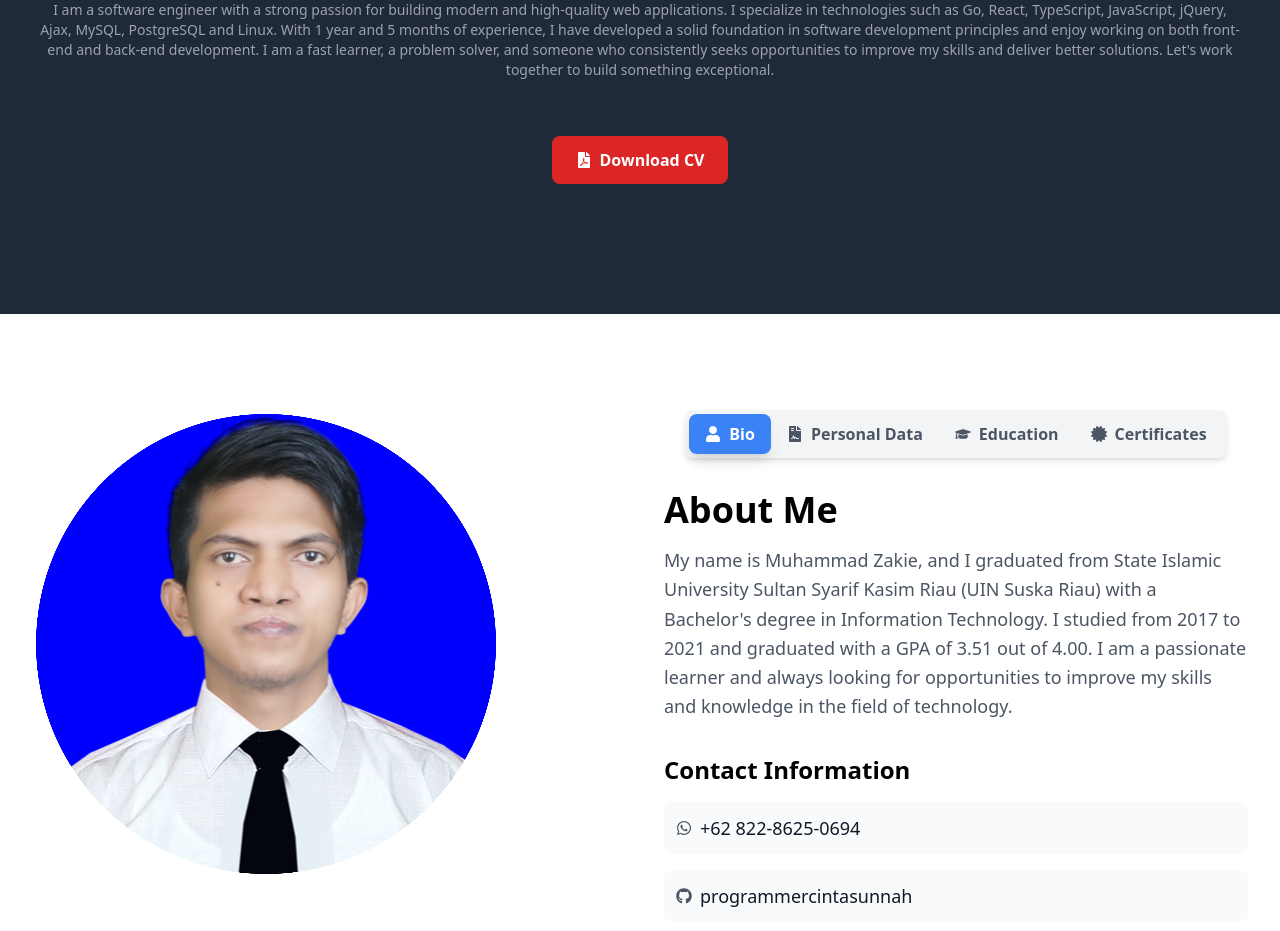
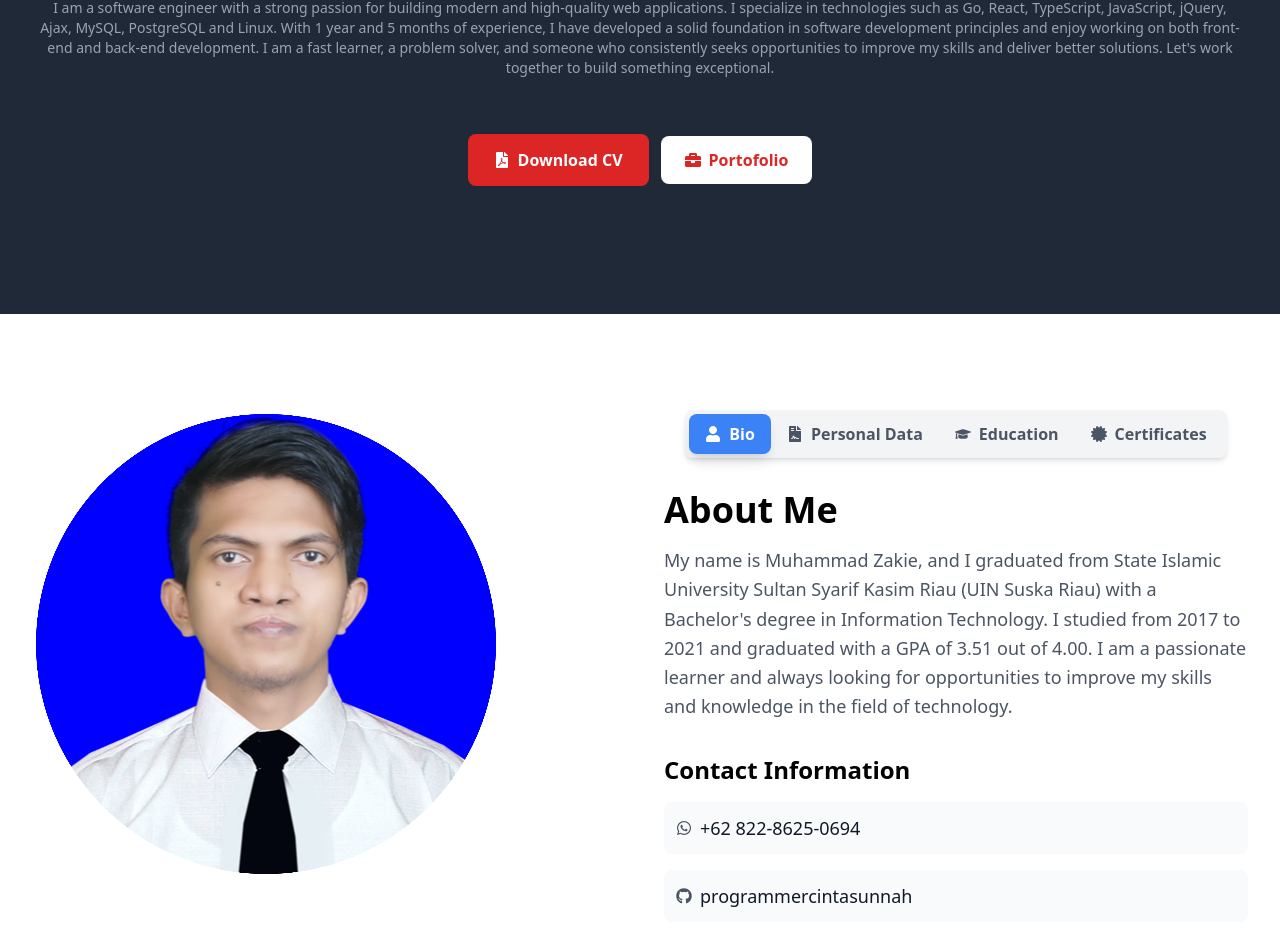
Before and after one commit to programmercintasunnah/zakie, a React (Create React App) app: page / in a window 1280 px wide. Shown: the part 822-1753 px from the top of the page. Built offline with nearby package versions, Linux system fonts and the light colour scheme.

Commit message:
add portfolio button with inverse styling from download cv

```diff
--- a/src/components/Home.js
+++ b/src/components/Home.js
@@ -1,5 +1,5 @@
 import React from "react";
-import { FaFilePdf } from "react-icons/fa";
+import { FaFilePdf, FaBriefcase } from "react-icons/fa";
 import { useProfile } from "../context/ProfileContext";
 // import { motion } from "framer-motion";
 
@@ -53,10 +53,19 @@ const Home = () => {
           target="_blank"
           rel="noreferrer"
           href="https://drive.google.com/drive/folders/15O8n-smVbigJYJV2BbfdRZ2feBKaprLc?usp=share_link"
-          className="inline-flex hover:bg-red-500 bg-red-600 hover:border-2 hover:border-white text-white font-bold py-3 px-6 rounded-lg items-center"
+          className="inline-flex hover:bg-white hover:text-red-600 bg-red-600 hover:border-2 hover:border-red-600 text-white font-bold py-3 px-6 rounded-lg items-center border-2 border-transparent"
         >
           <FaFilePdf className="mr-2" />
           Download CV
+        </a>
+        <a
+          target="_blank"
+          rel="noreferrer"
+          href="#portfolio"
+          className="inline-flex hover:bg-red-600 hover:text-white bg-white hover:border-2 hover:border-white text-red-600 font-bold py-3 px-6 rounded-lg items-center ml-3"
+        >
+          <FaBriefcase className="mr-2" />
+          Portofolio
         </a>
       </div>
     </div>
```
